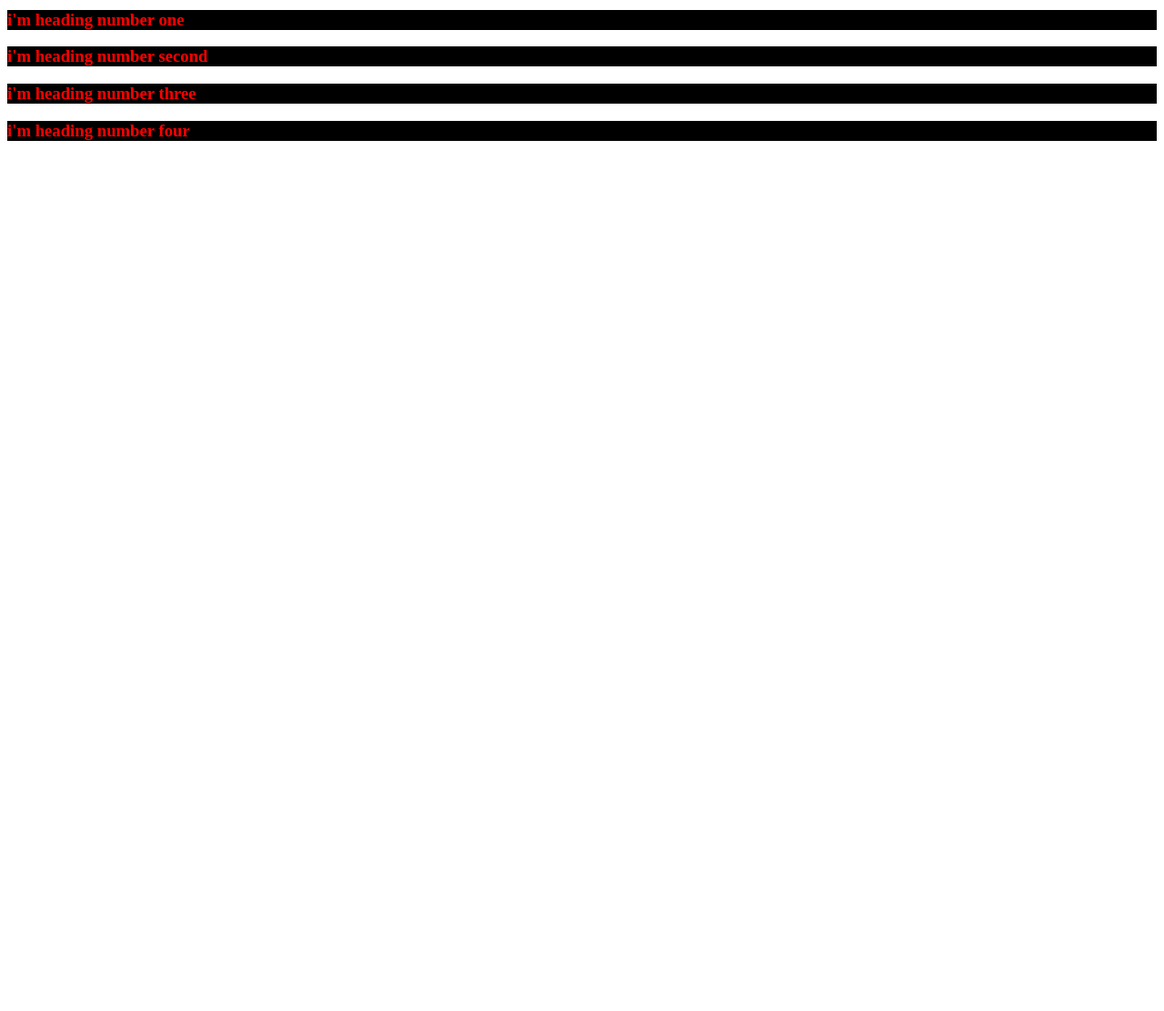
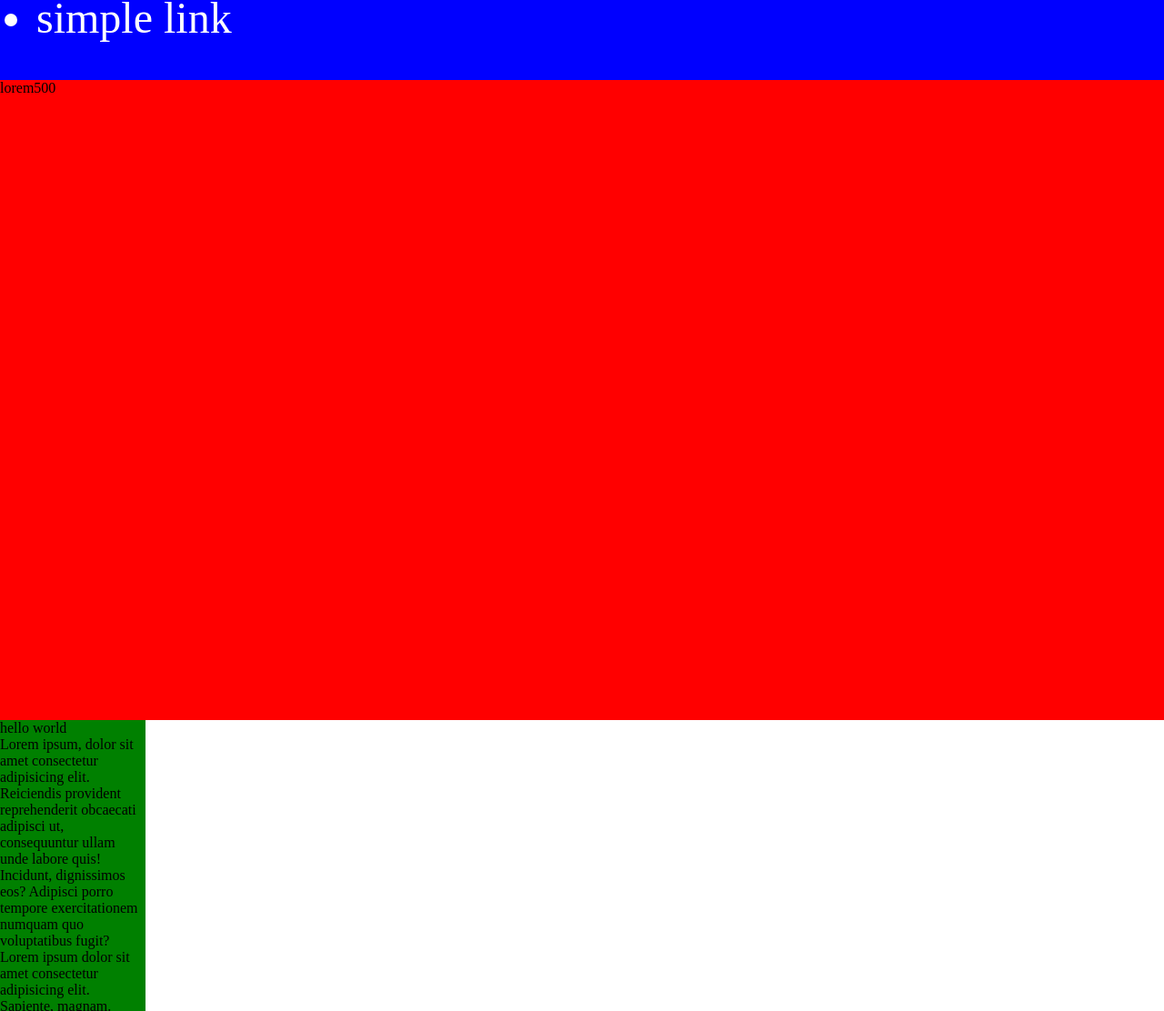
Before and after one commit to draklelnn230/CSS-Project, a plain HTML site: page index.html in a window 1280 px wide. Shown: the part 8-1120 px from the top of the page at 91% size. Before the commit the page ends 800 px from the top, so only its background shows below. Drawn offline with Linux system fonts and the light colour scheme.

Commit message:
Working with CSS Units

```diff
--- a/index.html
+++ b/index.html
@@ -8,9 +8,27 @@
     <link rel="stylesheet" href="./main.css" />
   </head>
   <body>
-    <h3 id="first">i'm heading number one</h3>
-    <h3 id="second">i'm heading number second</h3>
-    <h3 id="three">i'm heading number three</h3>
-    <h3 id="four">i'm heading number four</h3>
+    <ul class="navbar">
+      <li>simple link</li>
+    </ul>
+    <div class="banner">lorem500</div>
+    <div class="example">
+      <p>hello world</p>
+      <p>
+        Lorem ipsum, dolor sit amet consectetur adipisicing elit. Reiciendis
+        provident reprehenderit obcaecati adipisci ut, consequuntur ullam unde
+        labore quis! Incidunt, dignissimos eos? Adipisci porro tempore
+        exercitationem numquam quo voluptatibus fugit?
+      </p>
+      <p>
+        Lorem ipsum dolor sit amet consectetur adipisicing elit. Sapiente,
+        magnam. Aspernatur inventore perspiciatis minus ea consequatur excepturi
+        voluptates minima ab, quos voluptate, doloremque esse enim aliquam
+        sapiente? Deserunt dolorem harum nulla sed quis tempora unde atque quae
+        tempore qui, impedit aut nisi magni perspiciatis. Sequi consequuntur
+        blanditiis amet nam alias.
+      </p>
+      <p>hello world</p>
+    </div>
   </body>
 </html>
--- a/main.css
+++ b/main.css
@@ -1,18 +1,21 @@
-/* RGB RED GREEN BLUE 0-255 */
+* {
+  margin: 0;
+}
 
-#first {
-  color: hsl(0, 100%, 50%);
-  background: #000;
+.navbar {
+  background: blue;
+  height: 6rem;
+  color: white;
+  font-size: 3rem;
 }
-#second {
-  color: #ff0000;
-  background: #000;
+
+.banner {
+  background: red;
+  min-height: calc(100vh - 6rem);
 }
-#three {
-  color: #ff0000;
-  background: #000;
+.example {
+  background: green;
+  width: 10rem;
+  height: 20rem;
+  overflow: scroll;
 }
-#four {
-  color: #ff0000;
-  background: #000;
-}
```
